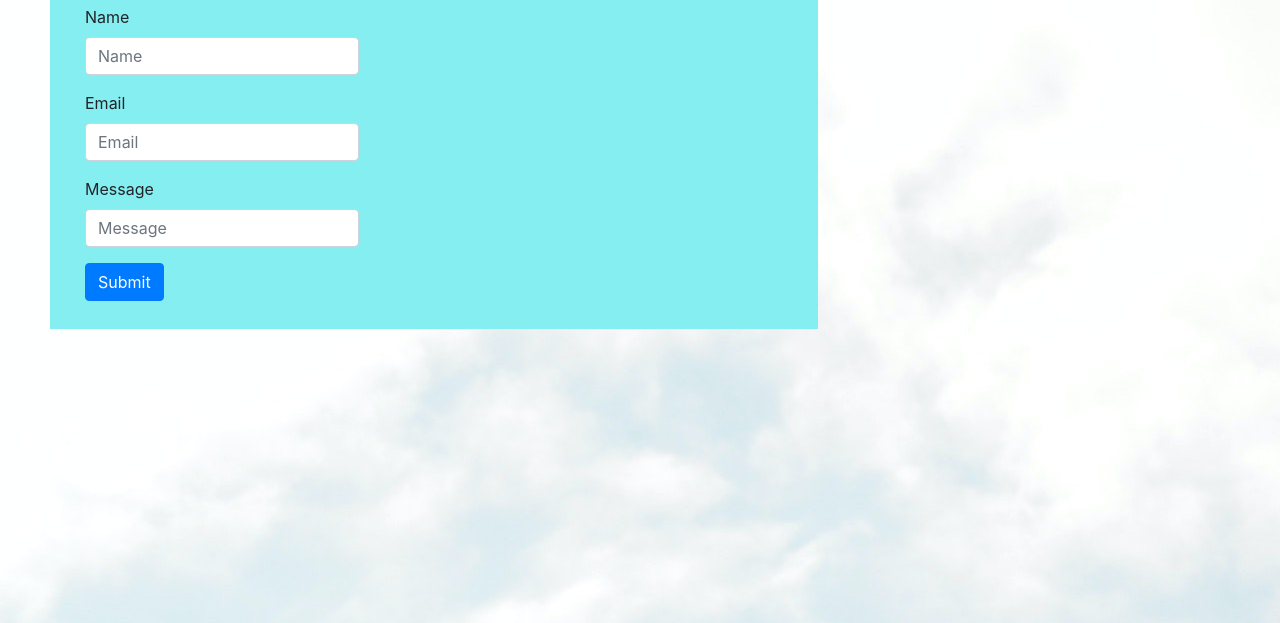
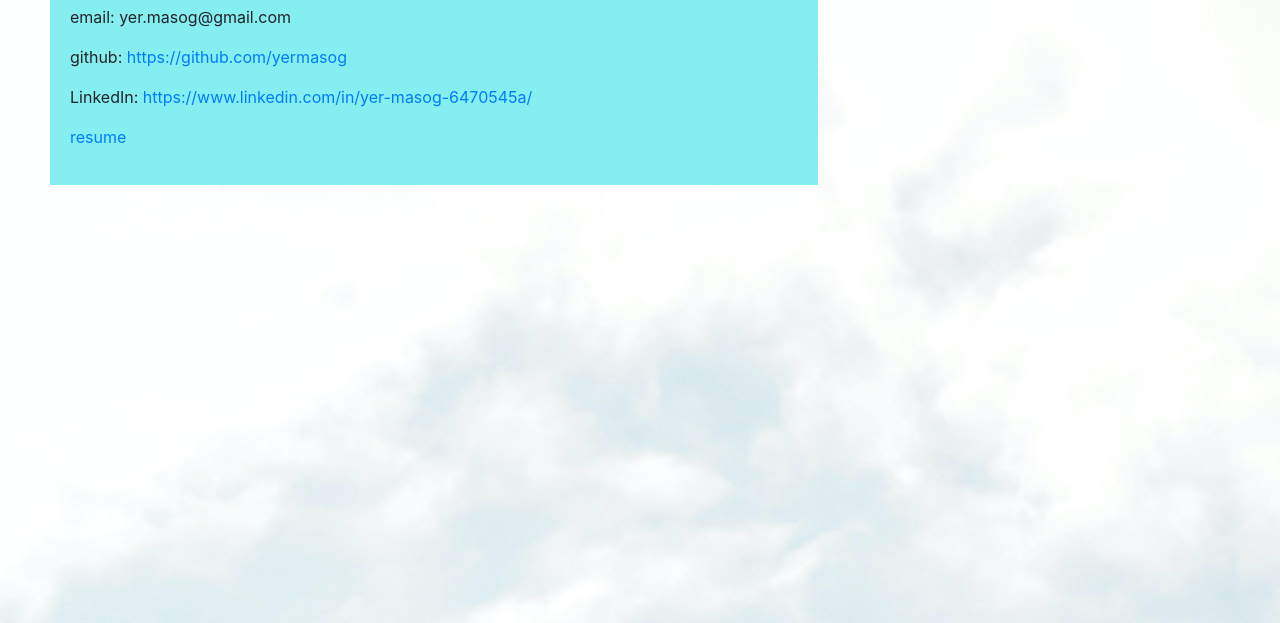
Before and after one commit to yermasog/responsive-portfolio, a plain HTML site: page contact.html in a window 1280 px wide. Shown: the part 177-800 px from the top of the page. Drawn offline with nearby package versions, Linux system fonts and the light colour scheme.

Commit message:
updated contact info and portfolio

```diff
--- a/contact.html
+++ b/contact.html
@@ -32,22 +32,11 @@
                 <div class="row">
                     <h1>Contact</h1>
                 </div>
-                <div class="row">
-                    <form class="form">
-                        <div class="form-group">
-                          <label for="formGroupExampleInput">Name</label>
-                          <input type="text" class="form-control" id="formGroupExampleInput" placeholder="Name">
-                        </div>
-                        <div class="form-group">
-                          <label for="formGroupExampleInput2">Email</label>
-                          <input type="text" class="form-control" id="formGroupExampleInput2" placeholder="Email">
-                        </div>
-                        <div class="form-group">
-                            <label for="formGroupExampleInput">Message</label>
-                            <input type="text" class="form-control" id="formGroupExampleInput" placeholder="Message">
-                          </div>
-                          <button type="submit" class="btn btn-primary mb-2">Submit</button>
-                      </form>
+                <div>
+                    <p>email: yer.masog@gmail.com</p>
+                    <p>github: <spann><a href="https://github.com/yermasog">https://github.com/yermasog</a></spann></p>
+                    <p>LinkedIn: <spann><a href="https://www.linkedin.com/in/yer-masog-6470545a/">https://www.linkedin.com/in/yer-masog-6470545a/</a></spann></p>
+                    <p><a href="https://drive.google.com/file/d/1ot1MNA11BGKXWpRZpmv6uM0OPHH562cu/view?usp=sharing">resume</a></p>
                 </div>
             </div>
     </section>
```
Also changed, not shown: portfolio.html (+9 -22 lines).
